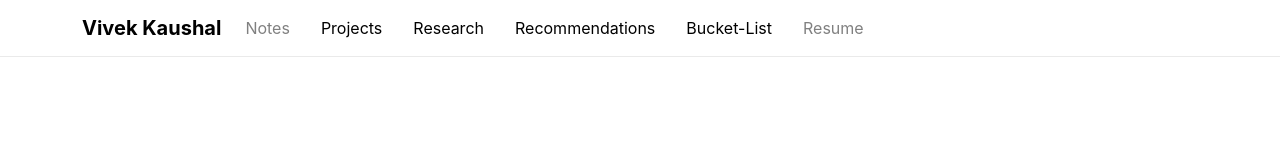
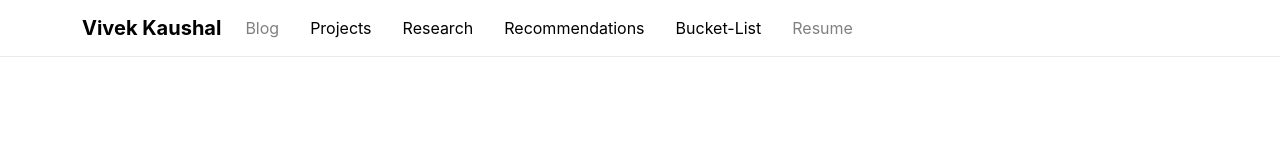
Before and after one commit to kaushalvivek/vivekkaushal.com, a React (Create React App) app: page / in a window 1280 px wide. Shown: the top 160 px of the page. Built offline with nearby package versions, Linux system fonts and the light colour scheme.

Commit message:
route added

```diff
--- a/src/components/header.js
+++ b/src/components/header.js
@@ -13,7 +13,7 @@ class Header extends React.Component {
                     <Navbar.Toggle aria-controls="basic-navbar-nav" />
                     <Navbar.Collapse id="basic-navbar-nav">
                         <Nav className="me-auto">
-                        <Nav.Link href="https://vivekkaushal.substack.com" target="_blank"  rel="noreferrer"> Notes </Nav.Link>
+                        <Nav.Link href="https://vivekkaushal.substack.com" target="_blank"  rel="noreferrer"> Blog </Nav.Link>
                             {/* <Nav.Link href="https://kaushalvivek.notion.site/Projects-861c71d3a36044758f09c45b3e66b43a" target="_blank"  rel="noreferrer"> Projects </Nav.Link> */}
                             {/* conditionally highlight page which is selected */}
                             <Nav.Link><Link to="/projects" style={noDecor}>Projects</Link></Nav.Link>
```
